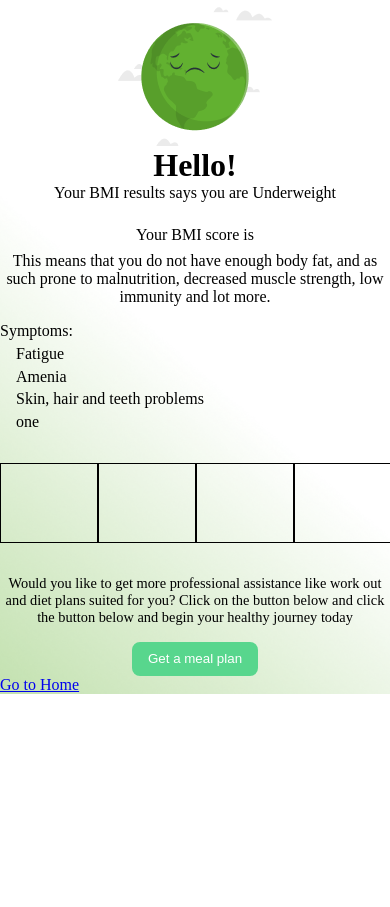
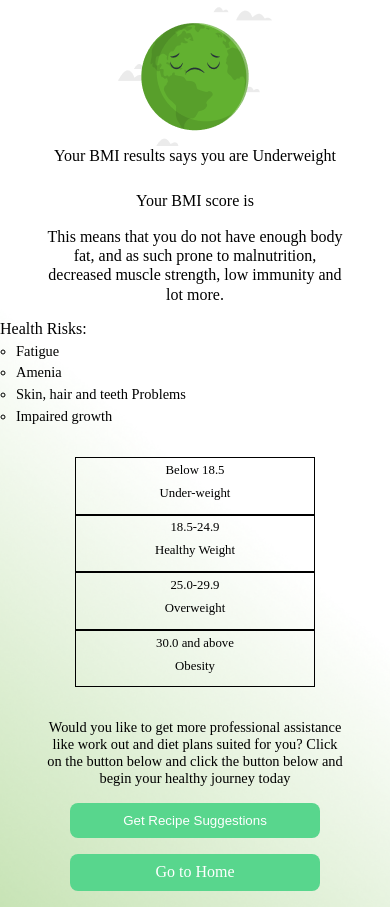
Before and after one commit to Bukason20/Diet-plan-app, a React (Vite) app: page /BMI-info in a window 390 px wide. Before the commit the page ends 844 px from the top, so only its background shows below. Built offline with nearby package versions, Linux system fonts and the light colour scheme.

Commit message:
added new pages for tips

```diff
--- a/src/Weight Ranges/Obesity.jsx
+++ b/src/Weight Ranges/Obesity.jsx
@@ -42,20 +42,26 @@ function Obesity() {
                             <p>Ingredients:</p>
                             <ul>
                                 <li>1 pound shrimp, peeled and deveined</li>
+                                <li>2 tablespoons cornstarch</li>
+                                <li>2 tablespoons low-sodium soy sauce</li>
+                                <li>1 tablespoon honey</li>
+                                <li>1/2 tablespoon vanilla</li>
+                                <li>1 tablespoon grated fresh ginger</li>
+                                <li>1 tablespoon sesame oil</li>
                                 <li>1 tablespoon olive oil</li>
-                                <li>Salt and pepper, to taste</li>
-                                <li>2 cups mixed vegetables (such as bell peppers, zucchini, and onions), cut into bite-sized pieces</li>
-                                <li>1/2 tablespoon vanilla</li>
+                                <li>4 cups mixed vegetables (such as broccoli, bell peppers, and onions), cut into bite-sized pieces</li>
+                                <li>2 cups cooked brown rice</li>
                             </ul>
                         </div>
 
                         <div className="instructions">
                             <p>Instructions:</p>
                             <ol>
-                                <li>Peel and slice the banana and avocado.</li>
-                                <li>Place the banana, avocado, milk, honey, and vanilla extract in a blender and blend until smooth.</li>
-                                <li>If the smoothie is too thick, add more milk until it reaches your desired consistency.</li>
-                                <li>Pour into a glass and serve immediately.</li>
+                                <li>In a small bowl, whisk together cornstarch, soy sauce, honey, and ginger.</li>
+                                <li>Heat sesame oil and olive oil in a large skillet over medium-high heat. Add shrimp and stir-fry for 2-3 minutes, until pink and cooked through. Remove from skillet and set aside.</li>
+                                <li>Add mixed vegetables to the skillet and stir-fry for 4-5 minutes, until tender-crisp.</li>
+                                <li>Add the shrimp back to the skillet and stir in the cornstarch mixture. Cook for 1-2 minutes, until the sauce has thickened and everything is heated through.</li>
+                                <li>Serve over cooked brown rice.</li>
                             </ol>
                         </div>
 
--- a/src/Weight Ranges/UnderWeight.jsx
+++ b/src/Weight Ranges/UnderWeight.jsx
@@ -5,10 +5,10 @@ function UnderWeight() {
 
             <div className="recipes">
                 <div className="recipe">
-                <p className= "recipe-name"> Avocado Banana Smoothie</p>
-
+                    <p className= "recipe-name">1) Avocado Banana Smoothie</p>
+                    <div className="recipe-procedures">
                         <div className="ingredients">
-                    <p>Ingredients</p>
+                            <p>Ingredients:</p>
                             <ul>
                                 <li>1 ripe banana</li>
                                 <li>1 ripe avocado</li>
@@ -19,7 +19,7 @@ function UnderWeight() {
                         </div>
 
                         <div className="instructions">
-                    <p>Instructions</p>
+                            <p>Instructions:</p>
                             <ol>
                                 <li>Peel and slice the banana and avocado.</li>
                                 <li>Place the banana, avocado, milk, honey, and vanilla extract in a blender and blend until smooth.</li>
@@ -27,10 +27,7 @@ function UnderWeight() {
                                 <li>Pour into a glass and serve immediately.</li>
                             </ol>
                         </div>
-
-
-
-
+                    </div>
                 </div>
             </div>
         </div>
--- a/src/Weight Ranges/weightranges.css
+++ b/src/Weight Ranges/weightranges.css
@@ -16,10 +16,14 @@
 .ingredients p{
     text-decoration: underline;
 }
+.ingredients ul, .instructions ol{
+    /* overflow-x: visible; */
+}
 .ingredients li, .instructions li{
     font-size: 0.9rem;
     margin-left: 0.5rem;
     margin-top: 0.4rem;
+    /* overflow-x: visible; */
 }
 
 .instructions{
--- a/src/components/BmiInfo/BmiInfo.css
+++ b/src/components/BmiInfo/BmiInfo.css
@@ -22,6 +22,10 @@
     max-width: 600px;
     margin: auto;
 }
+.your-score{
+    font-size: 1.2rem;
+    font-weight: bold;
+}
 #symptoms, .symptoms-list{
     text-align: left;
 }
@@ -36,10 +40,14 @@
 }
 .symptoms-list{
     /* background-color: orange; */
+    overflow-x: visible;
     margin-left: 1rem;
 }
 .symptoms-list li{
     margin-top: 0.3rem;
+    font-size: 0.9rem;
+    list-style-type: circle !important;
+    overflow-x: visible;
 }
 .bmi-range{
     display: flex;
@@ -50,10 +58,15 @@
 .range{
     border: 1px solid black;
     padding: 0.3rem 3rem;
-    font-size: 0.9rem;
+    font-size: 0.8rem;
     align-items: center;
-    width: 10rem;
+    width: 15rem;
     margin: 2rem 0;
+    height: fit-content;
+
+}
+.range p{
+    margin-bottom: 0.5rem;
 }
 .meal-plans{
     text-align: center;
@@ -74,4 +87,46 @@
     padding: 0.6rem 1rem;
     border-radius: 8px;
     cursor: pointer;
+    width: 250px;
 }
+.home-btn{
+    background-color: #58D68D;
+    border: none;
+    outline: none;
+    color: white;
+    margin: 1rem auto;
+    padding: 0.6rem 1rem;
+    border-radius: 8px;
+    cursor: pointer;
+    display: block;
+    width: 250px;
+    text-decoration: none;
+    text-align: center;
+
+}
+
+
+/* -----------------------------------------------------------------MEDIA SCREEN FOR SMALL DEVICES---------------------------------------------------- */
+@media screen and (max-width: 600px){
+    .bmi-info{
+        text-align: center;
+    }
+    #bmi-details{
+        max-width: 300px;
+        margin: auto;
+        line-height: 1.2rem;
+        margin-top: 1rem;
+    }
+    .bmi-range{
+        flex-direction: column;
+        margin: 2rem auto;
+        gap: 0;
+    }
+    .range{
+        margin: 0;
+        text-align: center;
+    }
+    #advice{
+        max-width: 300px;
+    }
+}
--- a/src/components/BmiInfo/BmiInfo.jsx
+++ b/src/components/BmiInfo/BmiInfo.jsx
@@ -14,6 +14,9 @@ function BmiInfo() {
     const [bmi, setBMI] = useState(isNaN(storedBMI) ? 0 : storedBMI);
     const [weightRange, setWeightRange] = useState();
     const [showModal, setShowModal] = useState(false);
+    const healthyWeight = ["Drinking Lots of water", "Regular Workouts", "Regularly Check Your BMI", "Eat Helthy"]
+    const ObesityRisks = ["High Blodd Pressure", "Asthma", "Type 2 Diabetes", "Cholestrol" ]
+    const skinnyRisks = ["Fatigue", "Amenia", "Skin, hair and teeth Problems", "Impaired growth"]
 
 
     // if (!isNaN(bmi)) {
@@ -22,7 +25,7 @@ function BmiInfo() {
         if (bmi < 18.5) {
             setWeightRange("Underweight");
         } else if (bmi >= 18.5 && bmi < 25) {
-            setWeightRange("Normal weight");
+            setWeightRange("Healthy weight");
         } else if (bmi >= 25 && bmi < 30) {
             setWeightRange("Overweight");
         } else if (bmi >= 30) {
@@ -38,17 +41,22 @@ function BmiInfo() {
         <div className= {` bmiInfo-container ${showModal && "darken"}`}>
 
             <img src= {World} alt="A world image" id= "world"/>
-            <h1 id= "hello">Hello!</h1>
+            {weightRange == <h1 id= "hello">Hello!</h1>}
             <div className="bmi-info">
             <p id= "weight-result">Your BMI results says you are {weightRange}</p>
-                <p id= "bmi-score">Your BMI score is {bmi}</p>
-                <p>This means that you do not have enough body fat, and as such prone to malnutrition, decreased muscle strength, low immunity and lot more.</p>
-                <p id="symptoms">Symptoms:</p>
+                <p id= "bmi-score">Your BMI score is <span style = {{color: weightRange == "Healthy weight" ? "green" : "red"}} className = "your-score">{bmi}</span></p>
+                <p id = "bmi-details">This means that you do not have enough body fat, and as such prone to malnutrition, decreased muscle strength, low immunity and lot more.</p>
+                {weightRange == "Healthy weight" ? <p>Maintain you Weight By:</p> : <p id="symptoms">Health Risks:</p>}
+
+
                 <ul className = "symptoms-list">
-                    <li>Fatigue</li>
-                    <li>Amenia</li>
-                    <li>Skin, hair and teeth problems</li>
-                    <li>one</li>
+
+                    {weightRange == "Healthy weight" ? healthyWeights.map((weight, id) => <li key = {id}>{weight}</li>)
+
+                    : weightRange == "Overweight" || weightRange == "Obese" ? ObesityRisks.map((risk, id) => <li key = {id}>{risk}</li>)
+
+                    : skinnyRisks.map((risk, id) => <li id = {id}>{risk}</li>) }
+
                 </ul>
             </div>
             <div className="bmi-range">
@@ -57,23 +65,23 @@ function BmiInfo() {
                     <p>Under-weight</p>
                 </div>
                 <div className="range">
-                    <p>Below 18.5</p>
-                    <p>Under-weight</p>
+                    <p>18.5-24.9</p>
+                    <p>Healthy Weight</p>
                 </div>
                 <div className="range">
-                    <p>Below 18.5</p>
-                    <p>Under-weight</p>
+                    <p>25.0-29.9</p>
+                    <p>Overweight</p>
                 </div>
                 <div className="range">
-                    <p>Below 18.5</p>
-                    <p>Under-weight</p>
+                    <p>30.0 and above</p>
+                    <p>Obesity</p>
                 </div>
             </div>
             <div className="meal-plans">
-                <p>Would you like to get more professional assistance like work out and diet plans suited for you? Click on the button below and click the button below and begin your healthy journey today</p>
-                <button onClick = {() => setShowModal(true)}>Get a meal plan</button>
+                <p id= "advice">Would you like to get more professional assistance like work out and diet plans suited for you? Click on the button below and click the button below and begin your healthy journey today</p>
+                <button onClick = {() => setShowModal(true)}>Get Recipe Suggestions</button>
             </div>
-            <Link to = "/">Go to Home</Link>
+            <Link to = "/" className= "home-btn">Go to Home</Link>
 
          {showModal && (
             <Modal showModal = {showModal} setShowModal = {setShowModal}>
```
Also changed, not shown: src/Weight Ranges/OverWeight.jsx (+51 -11 lines). Lines whose indentation alone changed are shown as unchanged.
